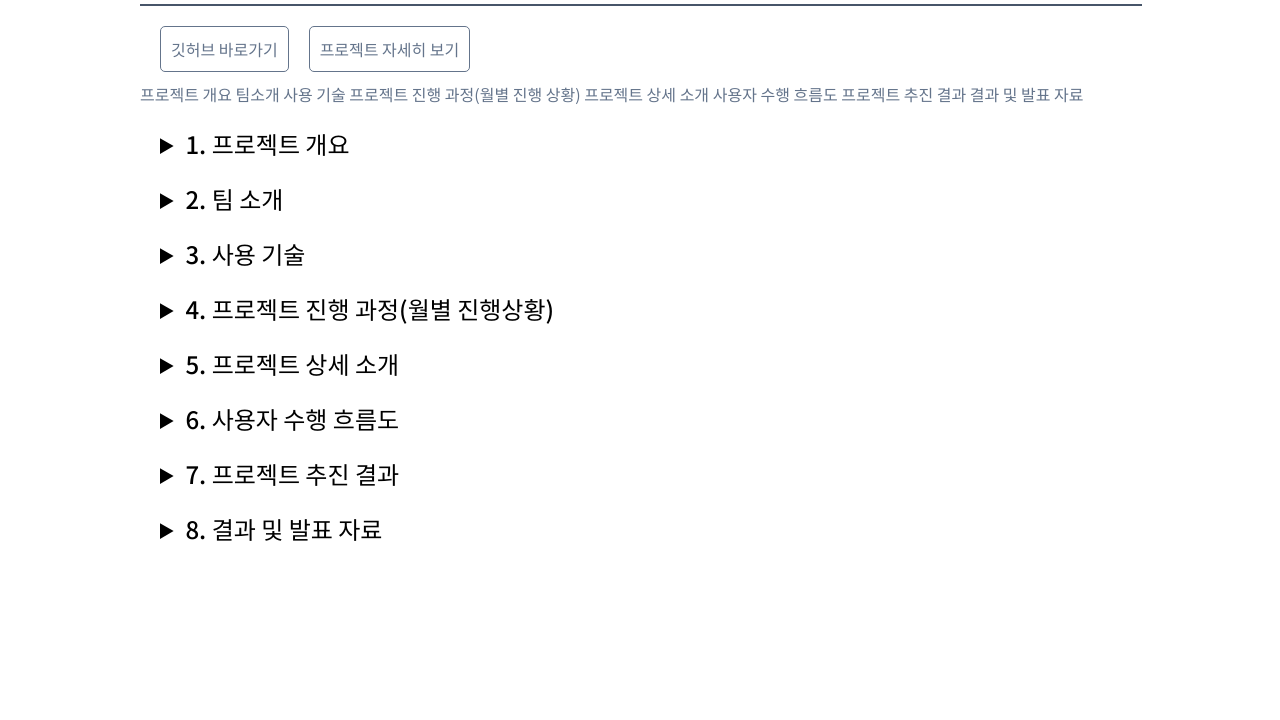
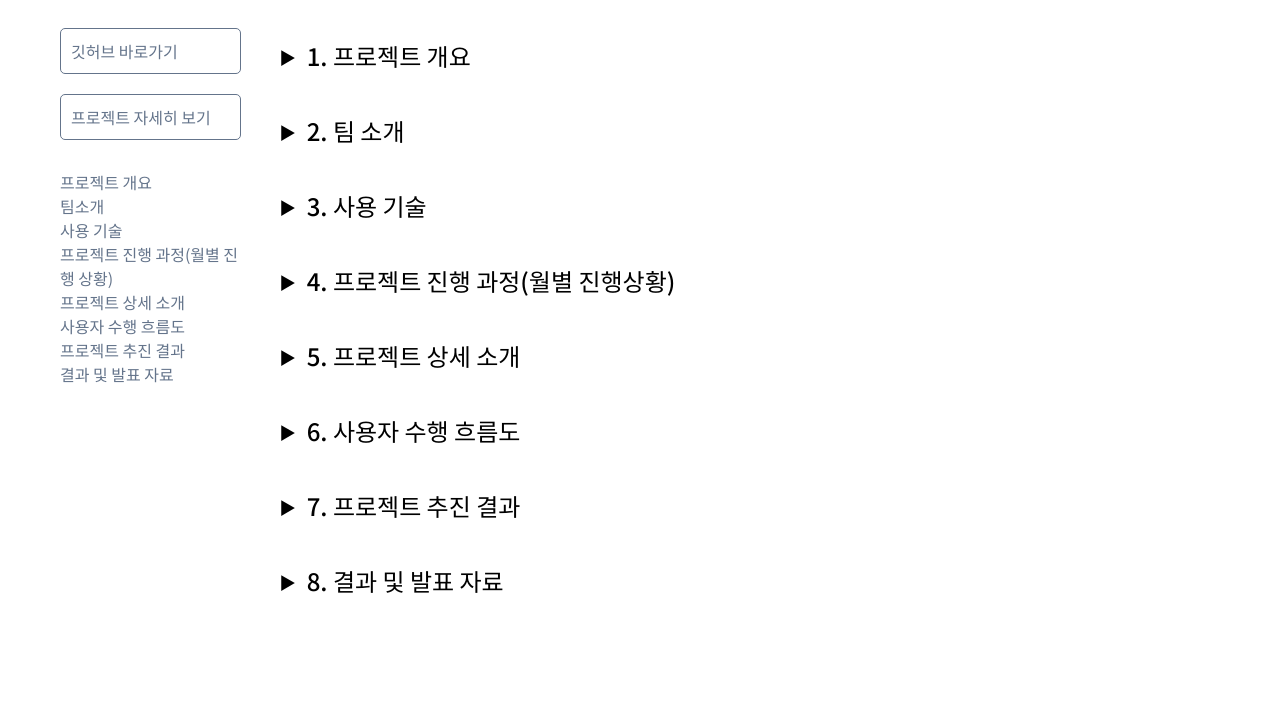
Before and after one commit to gbsw-gonggoo/gbsw-gonggoo.github.io, a plain HTML site: page index.html in a window 1280 px wide. Shown: the part 80-800 px from the top of the page. Drawn offline with Linux system fonts and the light colour scheme.

Commit message:
이거슨 노션이 아닌 html을 노션같이 보이게 만들어주는 css입니다!

```diff
--- a/index.css
+++ b/index.css
@@ -1,22 +1,24 @@
 
 *, body {
 	font-family: 'Noto Sans KR', sans-serif;
-  /* margin: 0; */
+  margin: 0;
   /* padding: 0; */
 }
 
 body {
+  height: 100vh;
   display: flex;
   justify-content: center;
-  align-items: center;
+  overflow: hidden;
 }
 
 .root {
+  width: 1200px;
+  height: 100%;
   display: flex;
   flex-direction: column;
+}
 
-  width: 1000px;
-}
 .title {
   font-size: 32px;
   font-weight: 600;
@@ -31,14 +33,31 @@ body {
   border: 1px solid rgb(71 85 105);
 }
 
+.container {
+  width: 100%;
+  height: 100%;
+  display: flex;
+  overflow:auto;
+}
+
+.details {
+  width: 100%;
+  height: auto;
+  padding: 10px 0;
+  display: flex;
+  flex-direction: column;
+  overflow: auto;
+}
+
 .links {
   margin: 10px;
   display: flex;
+  flex-direction: column;
   height: auto;
 }
 
 .link {
-  margin : 0 10px;
+  margin : 10px;
   padding: 10px;
   border: 1px solid rgb(100 116 139);
   border-radius: 5px;
@@ -48,6 +67,13 @@ body {
   border: 1px rgb(100 116 139);
   background-color: rgb(100 116 139);
   color: white;
+}
+
+.index {
+  display: flex;
+  flex-direction: column;
+  margin: 10px;
+  padding: 10px;
 }
 
 a {
```
